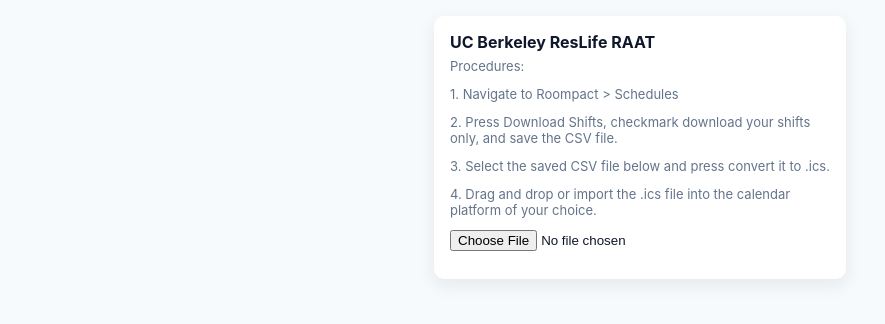
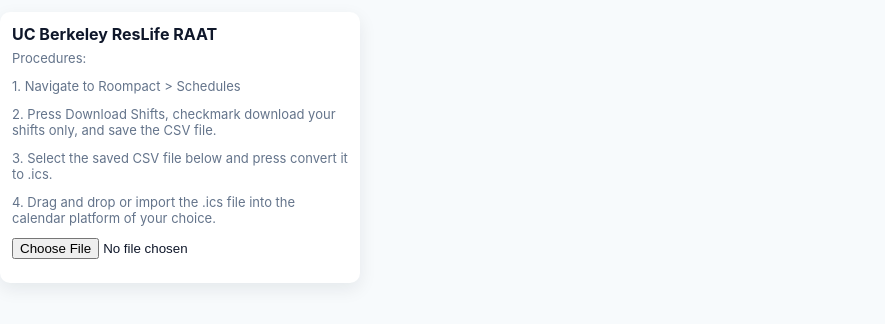
Before and after one commit to daytonphan/ResLifeRAAT, a website with bundled scripts: page src/popup.html in a window 1280 px wide. Shown: the whole page, without its empty margins (0-885 px from the left). Built offline with nearby package versions, Linux system fonts and the light colour scheme.

Commit message:
css changes

```diff
--- a/src/popup.css
+++ b/src/popup.css
@@ -5,7 +5,10 @@
   --accent:#0ea5a4;
   --accent-strong:#0b9a95;
 }
+*, *::before, *::after { box-sizing: border-box; }
 html,body{height:100%;}
+/* prefer a sensible popup width; browser may still clamp smaller */
+html, body { width: 360px; max-width: 100%; }
 body{
   margin:0;
   font-family: -apple-system, BlinkMacSystemFont, 'Segoe UI', Roboto, 'Helvetica Neue', Arial;
@@ -14,10 +17,11 @@
   -webkit-font-smoothing:antialiased;
 }
 .container{
-  max-width:380px;
-  margin:16px auto;
+  width:360px;
+  max-width:100%;
+  margin:12px auto;
   background:var(--panel);
-  padding:16px;
+  padding:12px;
   border-radius:10px;
   box-shadow:0 6px 18px rgba(15,23,42,0.08);
 }
```
